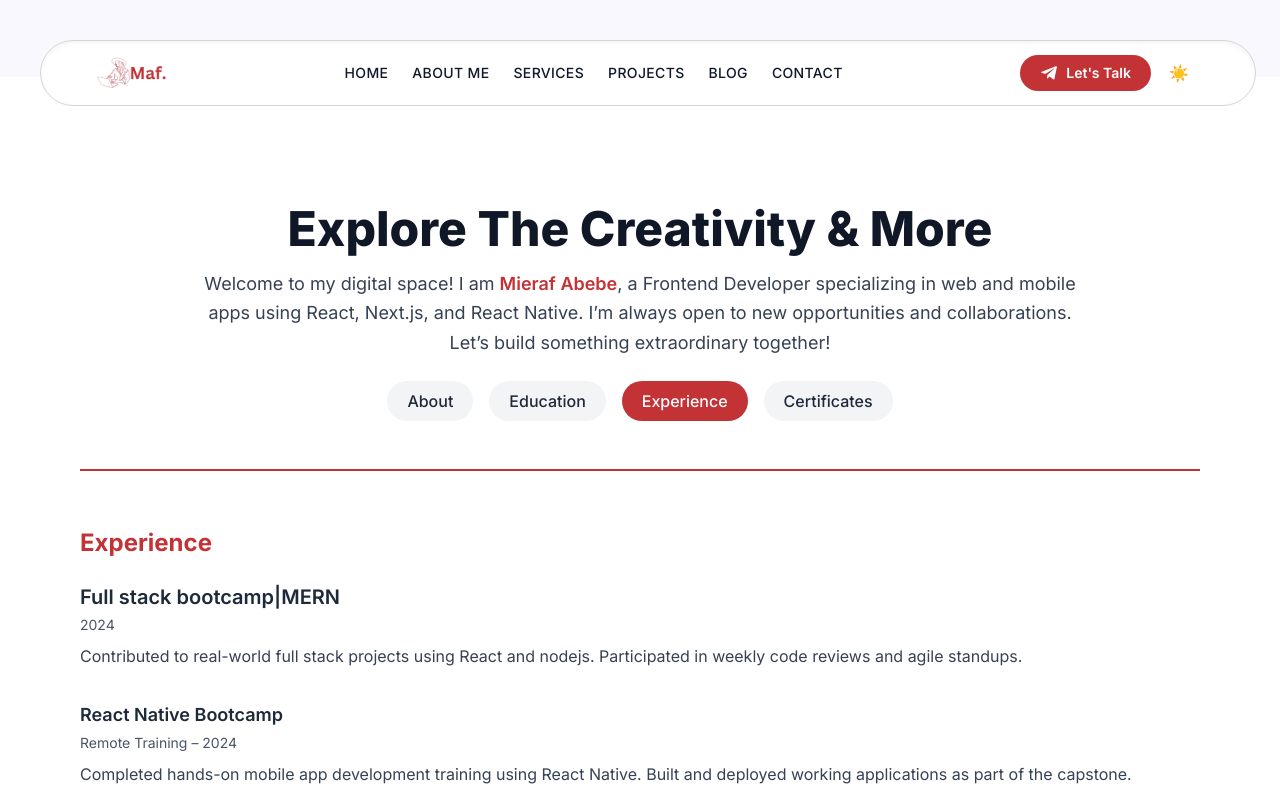
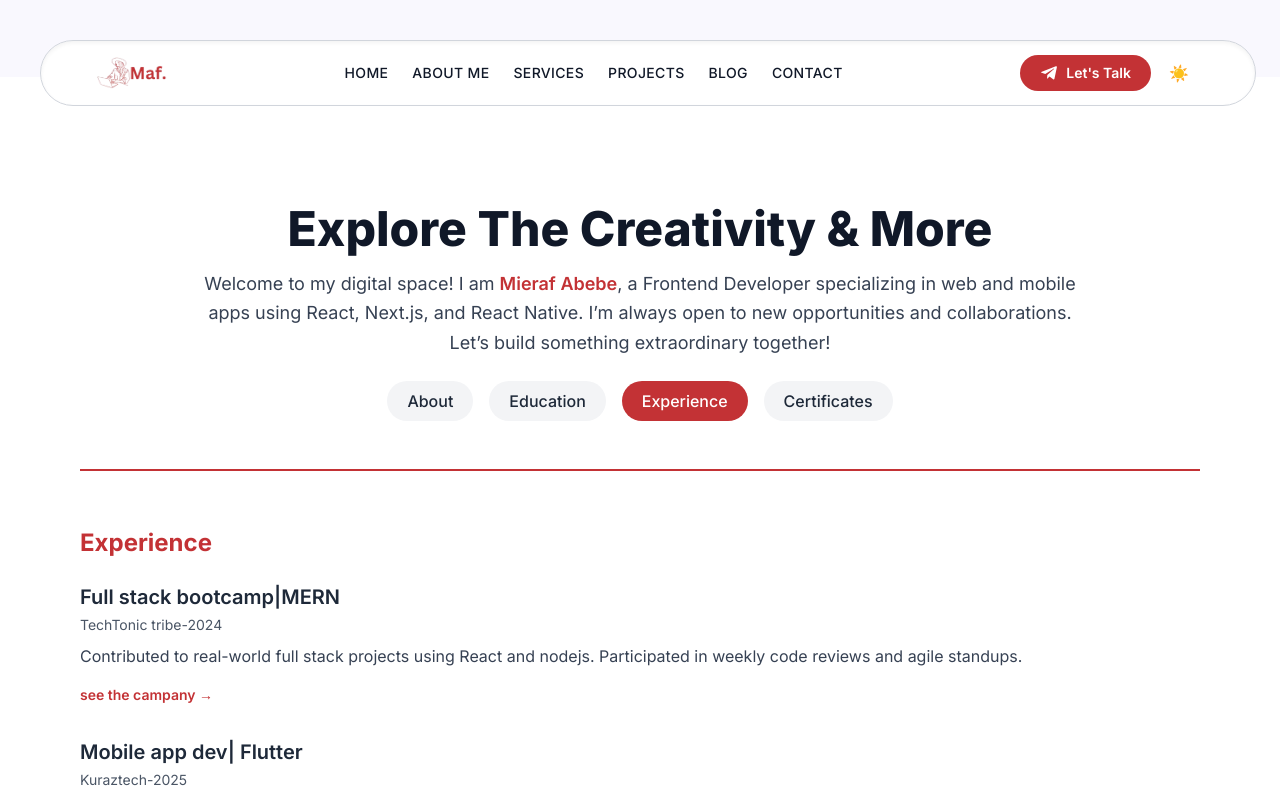
Before and after one commit to MierafA12/portfolio, a Next.js app: page / in a window 1280 px wide. Both pictures are taken after a click on the button "Experience". Shown: the part 723-1523 px from the top of the page. Built offline with nearby package versions, Linux system fonts and the light colour scheme.

Commit message:
update experience page

```diff
--- a/src/app/about/page.js
+++ b/src/app/about/page.js
@@ -138,10 +138,34 @@ export default function AboutMe() {
             <div className="space-y-8">
               <div>
                 <h4 className="text-xl font-semibold text-gray-800">Full stack bootcamp|MERN</h4>
-                <p className="text-gray-600 text-sm mt-1">2024</p>
+                <p className="text-gray-600 text-sm mt-1">TechTonic tribe-2024</p>
                 <p className="mt-2 text-gray-700 leading-relaxed">
                   Contributed to real-world full stack  projects using React and nodejs. Participated in weekly code reviews and agile standups.
                 </p>
+                 <a
+                href= "https://www.linkedin.com/company/techtonic-tribe/"
+                target="_blank"
+                rel="noopener noreferrer"
+                className="inline-block mt-4 text-sm text-[#C33235] font-semibold hover:underline"
+              >
+                see the campany →
+              </a>
+              </div>
+              <div>
+                <h4 className="text-xl font-semibold text-gray-800">Mobile app dev| Flutter</h4>
+                <p className="text-gray-600 text-sm mt-1">Kuraztech-2025</p>
+                <p className="mt-2 text-gray-700 leading-relaxed">
+                 Worked with the mobile team to build cross-platform apps using Flutter,
+                 contributing to real-world EdTech projects with responsive UI and API integration.
+                </p>
+                 <a
+                href= "https://www.linkedin.com/company/kuraztech/"
+                target="_blank"
+                rel="noopener noreferrer"
+                className="inline-block mt-4 text-sm text-[#C33235] font-semibold hover:underline"
+              >
+                see the campany →
+              </a>
               </div>
               <div>
                 <h4 className="text-lg font-semibold text-gray-800">React Native Bootcamp</h4>
```
